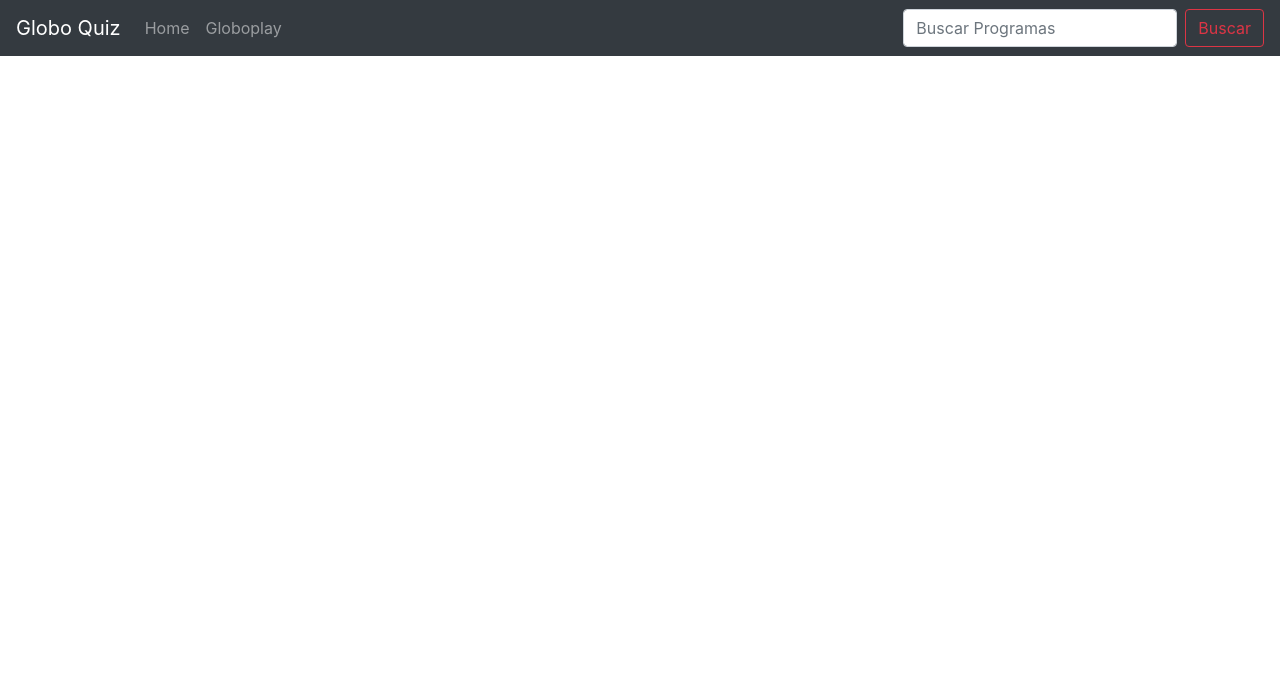
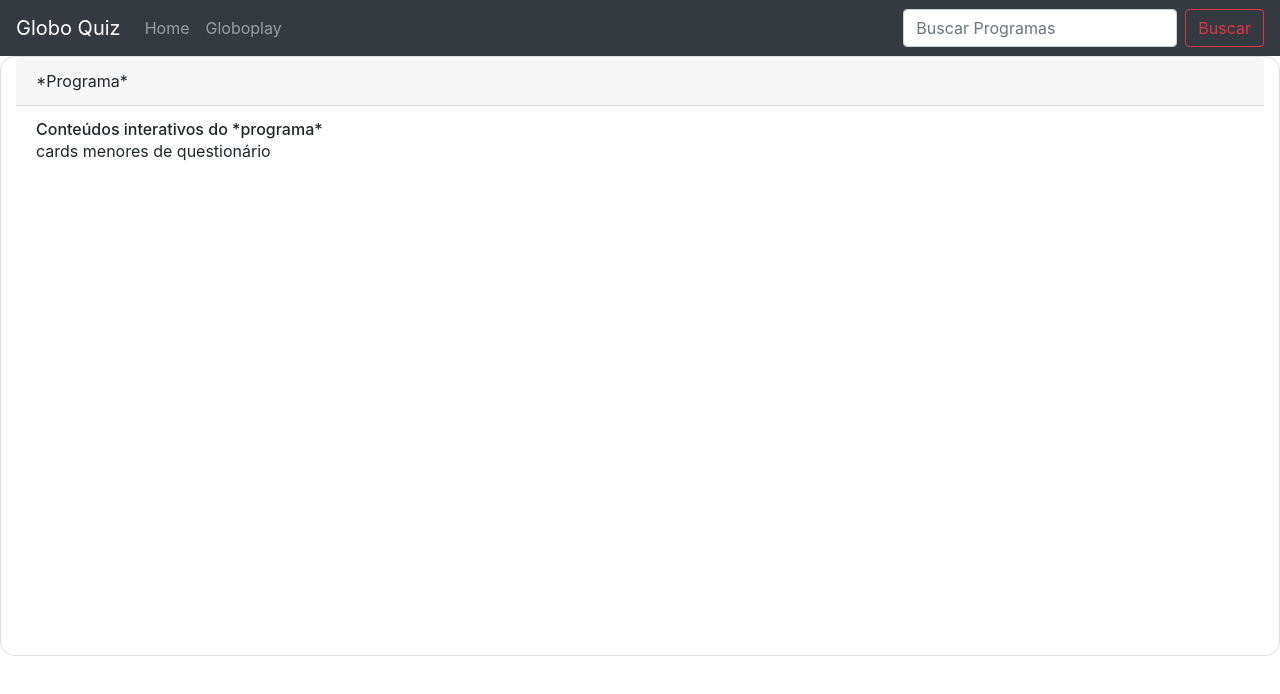
Before and after one commit to Silvio-Ronaldo/frontend_desafio_globo, a React (Create React App) app in the folder front/: page /Programa in a window 1280 px wide. Shown: the top 694 px of the page. Built offline with nearby package versions, Linux system fonts and the light colour scheme.

Commit message:
Adicionando card principal da page do programa

```diff
--- a/front/src/pages/Program.js
+++ b/front/src/pages/Program.js
@@ -30,7 +30,15 @@ export default function Program() {
 
       <div className="container-fluid h-100">
         <div className="row h-100">
-
+          <Card className="col-sm-12 div-main-body">
+            <Card.Header>*Programa*</Card.Header>
+            <Card.Body>
+              <Card.Subtitle>Conteúdos interativos do *programa*</Card.Subtitle>
+              <Card.Text>
+                cards menores de questionário
+              </Card.Text>
+            </Card.Body>
+          </Card>
         </div>
       </div>
     </div >
```
